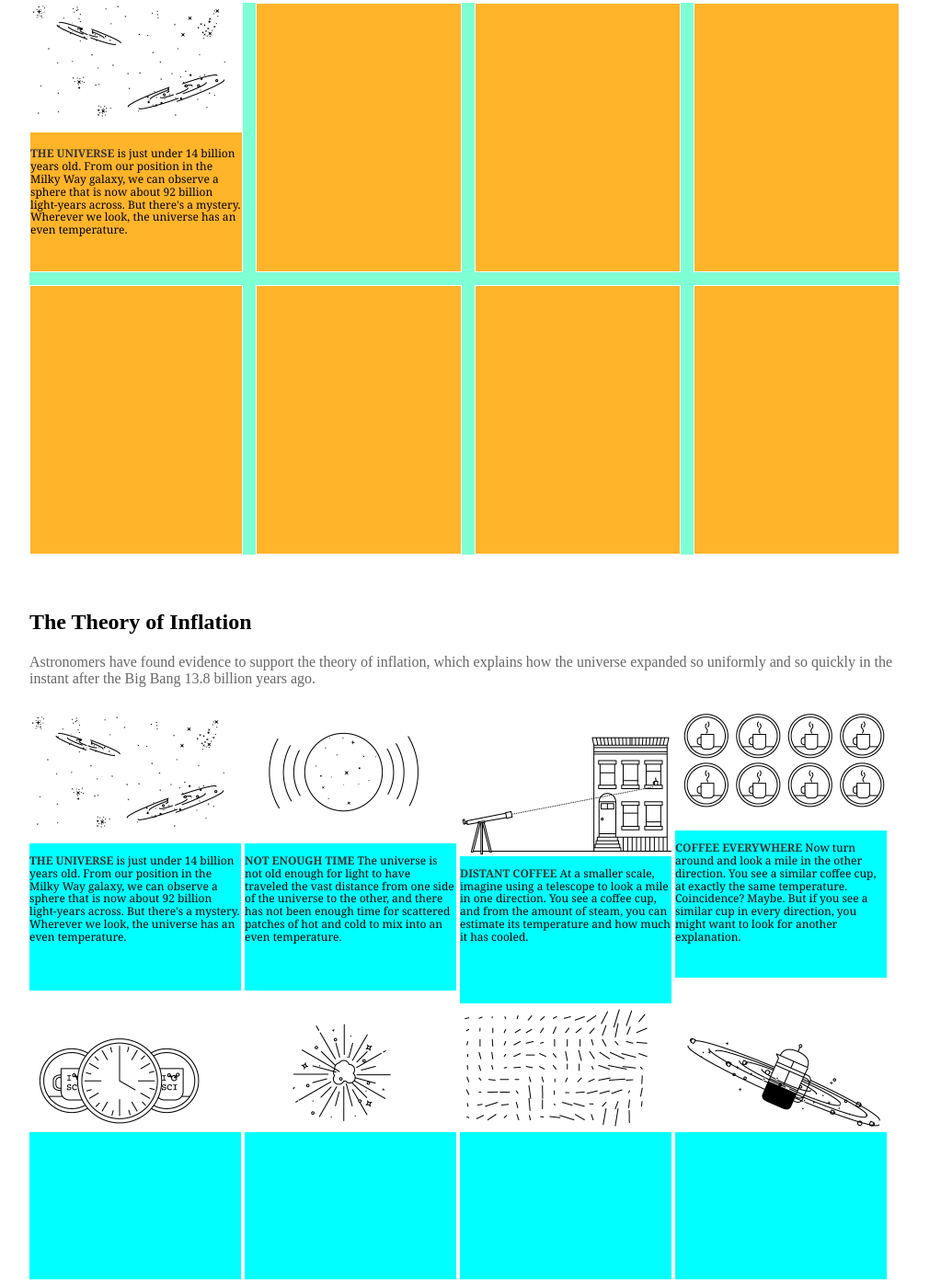
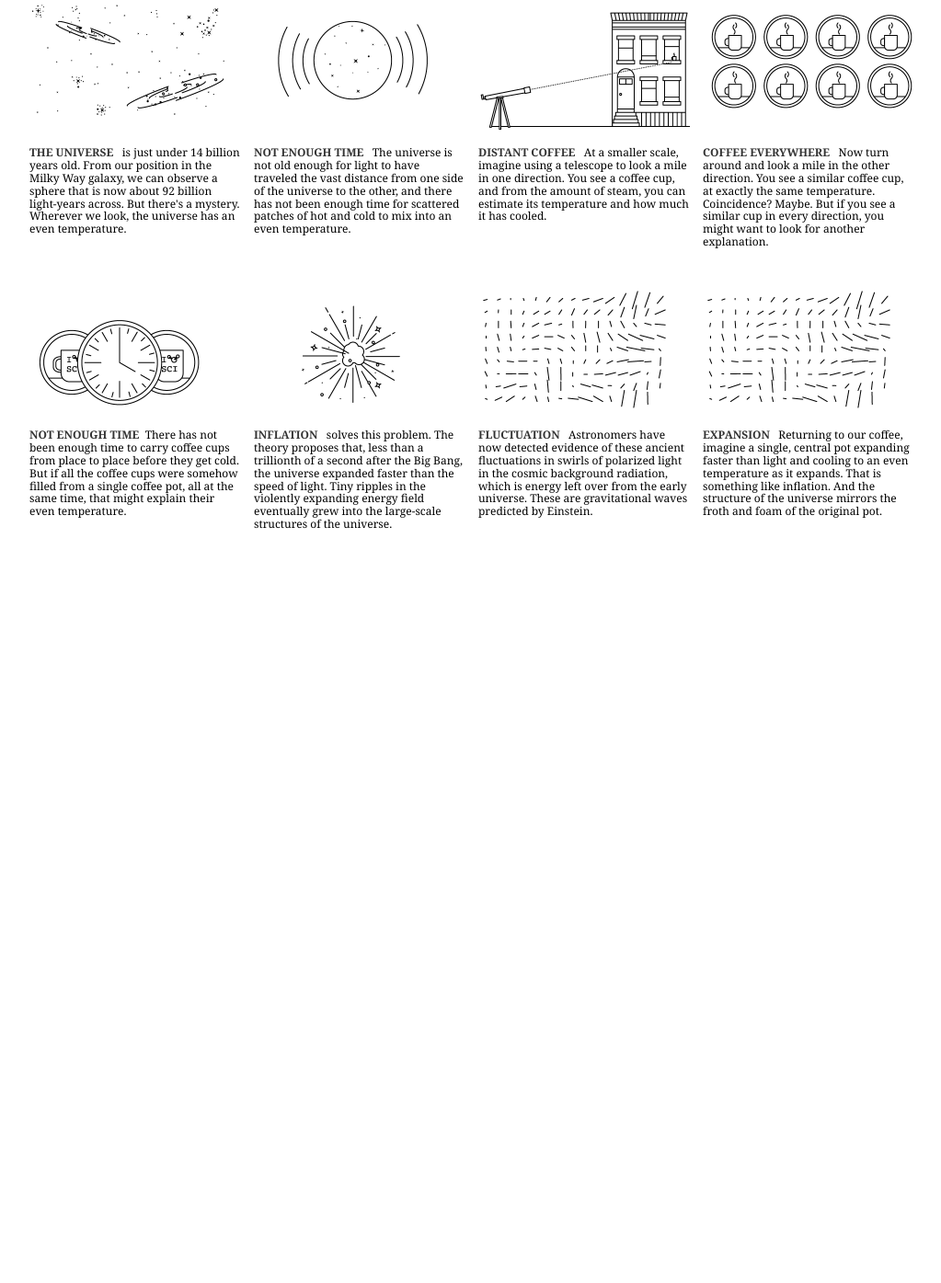
Before and after one commit to davidauza-engineer/Positioning-and-Floating-Elements, a plain HTML site: page index.html in a window 1280 px wide. Shown: the part 3088-4483 px from the top of the page at 92% size, without its empty margins (135-1158 px from the left). After the commit the page ends 3691 px from the top, so only its background shows below. Drawn offline with Linux system fonts and the light colour scheme.

Commit message:
WIP: Grid working

```diff
--- a/index.html
+++ b/index.html
@@ -133,62 +133,39 @@
     <div class="graphic-container">
         <div class="graphic-grid-item">
           <img class="card-image" src="images/img_card_one.png" alt="The universe">
-          <p class="card-paragraph"><span class="bolded-span">THE UNIVERSE</span>  is just under 14 billion years old. From our position in the Milky Way galaxy, we can observe a sphere that is now about 92 billion light-years across. But there's a mystery. Wherever we look, the universe has an even temperature.</p>
+          <p class="card-paragraph"><span class="bolded-span">THE UNIVERSE</span> &nbsp; is just under 14 billion years old. From our position in the Milky Way galaxy, we can observe a sphere that is now about 92 billion light-years across. But there's a mystery. Wherever we look, the universe has an even temperature.</p>
         </div>
-        <div class="graphic-grid-item"></div>
-        <div class="graphic-grid-item"></div>
-        <div class="graphic-grid-item"></div>
-        <div class="graphic-grid-item"></div>
-        <div class="graphic-grid-item"></div>
-        <div class="graphic-grid-item"></div>
-        <div class="graphic-grid-item"></div>
+        <div class="graphic-grid-item">
+            <img class="card-image" src="images/img_card_two.png" alt="Not enough time">
+            <p class="card-paragraph"><span class="bolded-span">NOT ENOUGH TIME</span> &nbsp; The universe is not old enough for light to have traveled the vast distance from one side of the universe to the other, and there has not been enough time for scattered patches of hot and cold to mix into an even temperature.</p>
+        </div>
+        <div class="graphic-grid-item">
+            <img class="card-image" src="images/img_card_three.png" alt="Distant Coffee">
+            <p class="card-paragraph"><span class="bolded-span">DISTANT COFFEE</span> &nbsp; At a smaller scale, imagine using a telescope to look a mile in one direction. You see a coffee cup, and from the amount of steam, you can estimate its temperature and how much it has cooled.</p>
+        </div>
+        <div class="graphic-grid-item">
+            <img class="card-image" src="images/img_card_four.png" alt="Coffee everywhere">
+            <p class="card-paragraph"><span class="bolded-span">COFFEE EVERYWHERE</span> &nbsp; Now turn around and look a mile in the other direction. You see a similar coffee cup, at exactly the same temperature. Coincidence? Maybe. But if you see a similar cup in every direction, you might want to look for another explanation.</p>
+        </div>
+        <div class="graphic-grid-item">
+            <img class="card-image" src="images/img_card_five.png" alt="Not enought time">
+            <p class="card-paragraph"><span class="bolded-span">NOT ENOUGH TIME</span> &nbsp;There has not been enough time to carry coffee cups from place to place before they get cold. But if all the coffee cups were somehow filled from a single coffee pot, all at the same time, that might explain their even temperature.</p>
+        </div>
+        <div class="graphic-grid-item">
+            <img class="card-image" src="images/img_card_six.png" alt="Inflation">
+            <p class="card-paragraph"><span class="bolded-span">INFLATION</span> &nbsp; solves this problem. The theory proposes that, less than a trillionth of a second after the Big Bang, the universe expanded faster than the speed of light. Tiny ripples in the violently expanding energy field eventually grew into the large-scale structures of the universe.</p>
+        </div>
+        <div class="graphic-grid-item">
+            <img class="card-image" src="images/img_card_seven.png" alt="Fluctuation">
+            <p class="card-paragraph"><span class="bolded-span">FLUCTUATION</span> &nbsp; Astronomers have now detected evidence of these ancient fluctuations in swirls of polarized light in the cosmic background radiation, which is energy left over from the early universe. These are gravitational waves predicted by Einstein.</p>
+        </div>
+        <div class="graphic-grid-item">
+            <img class="card-image" src="images/img_card_seven.png" alt="Expansion">
+            <p class="card-paragraph"><span class="bolded-span">EXPANSION</span> &nbsp;  Returning to our coffee, imagine a single, central pot expanding faster than light and cooling to an even temperature as it expands. That is something like inflation. And the structure of the universe mirrors the froth and foam of the original pot.</p>
+        </div>
       </div>
       <!-- Graphic Grid End -->
      <!-- Article Content Main Container End -->
-     <div class="middle-container">
-       <h2>The Theory of Inflation</h2>
-       <p class="title-information">Astronomers have found evidence to support the theory of inflation, which explains how the universe expanded so uniformly and so quickly in the instant after the Big Bang 13.8 billion years ago.</p>
-       <div class="super-container">
-        <div class="midle-top-container">
-          <div class="card-information-container">
-            <img class="card" src="images/img_card_one.png" alt="The universe">
-            <p class="card-paragraph"><span class="bolded-span">THE UNIVERSE</span>  is just under 14 billion years old. From our position in the Milky Way galaxy, we can observe a sphere that is now about 92 billion light-years across. But there's a mystery. Wherever we look, the universe has an even temperature.</p>
-          </div>
-          <div class="card-information-container">
-            <img class="card" src="images/img_card_two.png" alt="Not enough time">
-            <p class="card-paragraph"><span class="bolded-span">NOT ENOUGH TIME</span>  The universe is not old enough for light to have traveled the vast distance from one side of the universe to the other, and there has not been enough time for scattered patches of hot and cold to mix into an even temperature.</p>
-          </div>
-          <div class="card-information-container">
-            <img class="card" src="images/img_card_three.png"
-              alt="Distant coffee">
-              <p class="card-paragraph"><span class="bolded-span">DISTANT COFFEE</span>  At a smaller scale, imagine using a telescope to look a mile in one direction. You see a coffee cup, and from the amount of steam, you can estimate its temperature and how much it has cooled.</p>
-          </div>
-          <div class="card-information-container">
-            <img class="card" src="images/img_card_four.png"
-              alt="Several coffee cups">
-              <p class="card-paragraph"><span class="bolded-span">COFFEE EVERYWHERE</span>  Now turn around and look a mile in the other direction. You see a similar coffee cup, at exactly the same temperature. Coincidence? Maybe. But if you see a similar cup in every direction, you might want to look for another explanation.</p>
-          </div>
-         </div>
-         <!-- Top container end -->
-         <!-- Buttom container start -->
-         <div class="midle-buttom-contaier">
-          <div class="card-information-container">
-            <img class="card" src="images/img_card_five.png"
-              alt="Still not enough time">
-          </div>
-          <div class="card-information-container">
-            <img class="card" src="images/img_card_six.png" alt="inflation">
-          </div>
-          <div class="card-information-container">
-            <img class="card" src="images/img_card_seven.png" alt="Fluctuation">
-          </div>
-          <div class="card-information-container">
-            <img class="card" src="images/img_card_eight.png" alt="Expansion">
-          </div>
-         </div>
-         <!-- Button contaier end -->
-       </div>
-     </div>
   </main>
   <!-- Main Section End -->
   <!-- Right column Start -->
--- a/style.css
+++ b/style.css
@@ -303,7 +303,6 @@ span i:hover {
 /* Rules for the container of the graphic inside the main text*/
 .graphic-container {
   display: grid;
-  background: aquamarine;
   width: 100%;
   height: 600px;
   grid-template: repeat(2, 1fr) / repeat(4, 1fr);
@@ -313,8 +312,6 @@ span i:hover {
 
 /* Rules for the items inside the grid of the graphic inside the main text */
 .graphic-grid-item {
-  background: rgb(255, 180, 42);
-  border: 1px solid white;
 }
 
 /* Rules for the images inside the graphic inside the main text */
@@ -338,26 +335,6 @@ span i:hover {
   color: #333;
   line-height: 1;
 }
-
-
-
-
-
-
-.card-information-container {
-  background-color: aqua;
-  width: 230px;
-  height: 300px;
-  display: inline-block;
-  position: relative;
-}
-
-.card {
-  width: 230px;
-  height: 140px;
-  display: block;
-}
-
 
 
 
```
